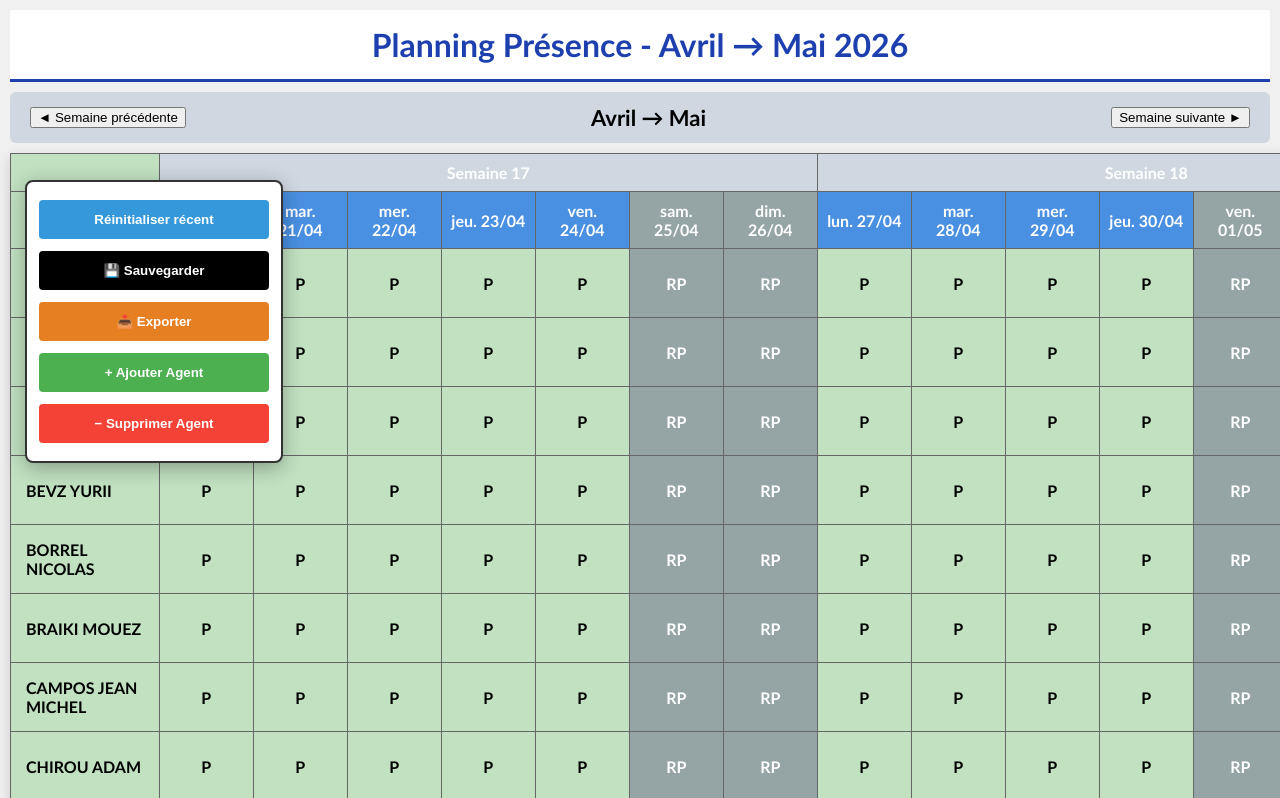
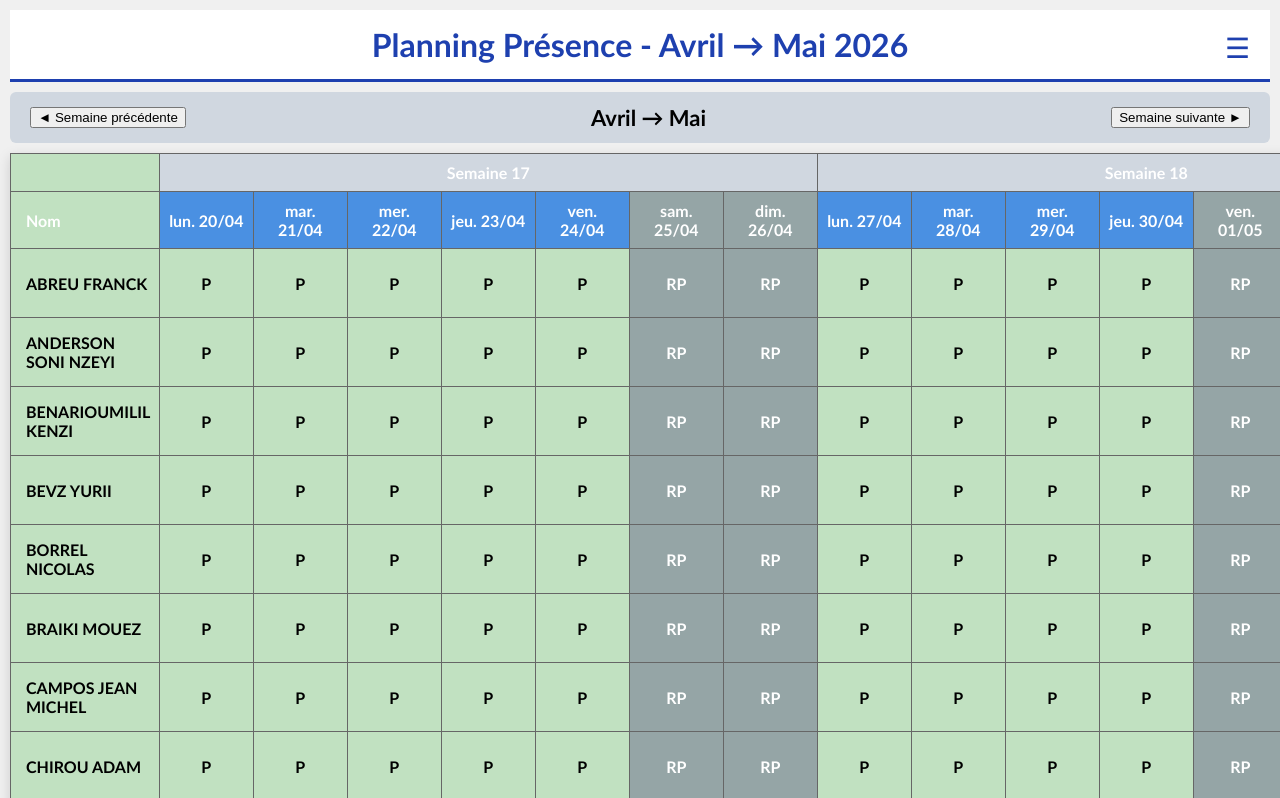
Before and after one commit to DEV7DEP/planning-presence, a plain HTML site: page index.html in a window 1280 px wide. Shown: the top 798 px of the page. Drawn offline with Linux system fonts and the light colour scheme.

Commit message:
Update index.html

```diff
--- a/index.html
+++ b/index.html
@@ -7,16 +7,28 @@
     <script src="https://cdnjs.cloudflare.com/ajax/libs/xlsx/0.18.5/xlsx.full.min.js"></script>
     <style>
         body {font-family: Calibri, Arial, sans-serif; background:#f0f0f0; margin:0; padding:10px;}
-        .header {text-align:center; background:#fff; padding:15px; border-bottom:3px solid #1e40af;}
+        .header {
+            text-align:center;
+            background:#fff;
+            padding:15px;
+            border-bottom:3px solid #1e40af;
+            position: relative;
+        }
         .title {font-size:32px; font-weight:bold; color:#1e40af; margin:0;}
+
+        /* Icône Menu en haut à droite */
+        .menu-icon {
+            position: absolute;
+            right: 20px;
+            top: 20px;
+            font-size: 28px;
+            cursor: pointer;
+            color: #1e40af;
+        }
 
         .nav {display:flex; justify-content:space-between; align-items:center; background:#d0d7e0; padding:12px 20px; margin:10px 0; border-radius:6px;}
 
-        /* Tableau serré à gauche */
-        .main-content {
-            display: flex;
-            gap: 20px;
-        }
+        .main-content {display:flex; gap:20px;}
         table {border-collapse:collapse; background:white; flex:1; box-shadow:0 4px 12px rgba(0,0,0,0.15);}
         th, td {border:1px solid #666; padding:9px; text-align:center; min-width:75px;}
         th {background:#4a90e2; color:white; font-weight:bold;}
@@ -27,27 +39,30 @@
         .halfA {background:#ab47bc; color:white;}
         .RP {background:#95a5a6; color:white;}
 
-        /* Boutons à GAUCHE */
-        .action-panel {
+        /* Menu Popup Centré */
+        .menu-popup {
+            display: none;
             position: fixed;
-            left: 25px;
-            top: 180px;
+            top: 50%;
+            left: 50%;
+            transform: translate(-50%, -50%);
             background: white;
-            border: 2px solid #333;
-            padding: 12px;
-            width: 230px;
-            border-radius: 8px;
-            box-shadow: 0 5px 20px rgba(0,0,0,0.3);
-            z-index: 100;
+            border: 3px solid #1e40af;
+            padding: 20px;
+            width: 260px;
+            border-radius: 12px;
+            box-shadow: 0 10px 30px rgba(0,0,0,0.4);
+            z-index: 1000;
         }
-        .action-panel button {
+        .menu-popup button {
             width: 100%;
-            margin: 6px 0;
-            padding: 12px;
+            margin: 8px 0;
+            padding: 14px;
             font-weight: bold;
             border: none;
-            border-radius: 4px;
+            border-radius: 6px;
             cursor: pointer;
+            font-size: 15px;
         }
     </style>
 </head>
@@ -55,6 +70,7 @@
 
 <div class="header">
     <h1 class="title" id="mainTitle">Planning Présence - Avril → Mai 2026</h1>
+    <span class="menu-icon" onclick="toggleMenu()">☰</span>
 </div>
 
 <div class="nav">
@@ -68,15 +84,16 @@
         <thead id="tableHead"></thead>
         <tbody id="tableBody"></tbody>
     </table>
+</div>
 
-    <!-- Panneau boutons à GAUCHE -->
-    <div class="action-panel">
-        <button onclick="resetChanges()" style="background:#3498db; color:white;">Réinitialiser récent</button>
-        <button onclick="saveToExcel()" style="background:#000000; color:white;">💾 Sauvegarder</button>
-        <button onclick="exportPlanning()" style="background:#e67e22; color:white;">📤 Exporter</button>
-        <button onclick="addAgent()" style="background:#4caf50; color:white;">+ Ajouter Agent</button>
-        <button onclick="deleteAgent()" style="background:#f44336; color:white;">− Supprimer Agent</button>
-    </div>
+<!-- Menu Popup Centré -->
+<div class="menu-popup" id="menuPopup">
+    <button onclick="resetChanges()" style="background:#3498db; color:white;">Réinitialiser récent</button>
+    <button onclick="saveToExcel()" style="background:#000000; color:white;">💾 Sauvegarder</button>
+    <button onclick="exportPlanning()" style="background:#e67e22; color:white;">📤 Exporter</button>
+    <button onclick="addAgent()" style="background:#4caf50; color:white;">+ Ajouter Agent</button>
+    <button onclick="deleteAgent()" style="background:#f44336; color:white;">− Supprimer Agent</button>
+    <button onclick="toggleMenu()" style="background:#aaa; color:white; margin-top:10px;">Fermer</button>
 </div>
 
 <div style="text-align:center; margin:15px; color:#1e40af; font-weight:bold;" id="status">Base chargée - Agents prêts</div>
@@ -100,7 +117,6 @@ let localChanges = {};
 const FERIES_2026 = ["2026-04-06","2026-05-01","2026-05-08","2026-05-14","2026-05-25"];
 const MOIS_FR = ["Janvier","Février","Mars","Avril","Mai","Juin","Juillet","Août","Septembre","Octobre","Novembre","Décembre"];
 
-// Mise à jour titre mois
 function updateTitle() {
     const m1 = MOIS_FR[currentMonday.getMonth()];
     const nextM = new Date(currentMonday);
@@ -110,6 +126,12 @@ function updateTitle() {
     if (m1 !== m2) title += ` → ${m2}`;
     title += ` ${currentMonday.getFullYear()}`;
     document.getElementById('mainTitle').textContent = title;
+}
+
+// Menu toggle
+function toggleMenu() {
+    const menu = document.getElementById('menuPopup');
+    menu.style.display = (menu.style.display === 'block') ? 'none' : 'block';
 }
 
 // Construction tableau
@@ -234,11 +256,11 @@ function getWeek(date) {
 }
 
 // Boutons
-function resetChanges() { if(confirm("Réinitialiser tout ?")) { localChanges = {}; buildTable(); } }
-function saveToExcel() { alert("💾 Sauvegarde simulée"); }
-function exportPlanning() { alert("📤 Export simulé"); }
-function addAgent() { let n=prompt("Nom du nouvel agent ?"); if(n){agents.push(n); buildTable();} }
-function deleteAgent() { let n=prompt("Nom à supprimer ?"); if(n){agents=agents.filter(a=>a!==n); buildTable();} }
+function resetChanges() { if(confirm("Réinitialiser tout ?")) { localChanges = {}; buildTable(); toggleMenu(); } }
+function saveToExcel() { alert("💾 Sauvegarde simulée"); toggleMenu(); }
+function exportPlanning() { alert("📤 Export simulé"); toggleMenu(); }
+function addAgent() { let n=prompt("Nom du nouvel agent ?"); if(n){agents.push(n); buildTable(); toggleMenu();} }
+function deleteAgent() { let n=prompt("Nom à supprimer ?"); if(n){agents=agents.filter(a=>a!==n); buildTable(); toggleMenu();} }
 
 // Navigation
 document.getElementById('btnPrev').onclick = () => { currentMonday.setDate(currentMonday.getDate()-7); buildTable(); };
```
